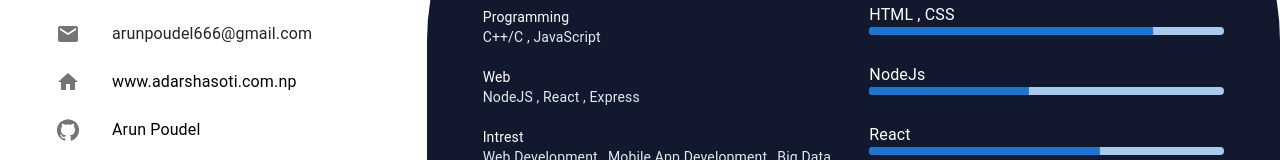
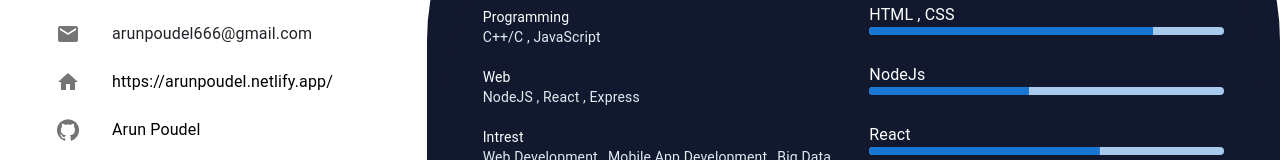
Before and after one commit to kh123sde/PORTFOLIO, a React (Create React App) app: page / in a window 1280 px wide. Shown: the part 639-799 px from the top of the page. Built offline with nearby package versions, Linux system fonts and the light colour scheme; a web font is replaced by a local one.

Commit message:
Update Details.js

```diff
--- a/src/Components/HOMEPGE/Details.js
+++ b/src/Components/HOMEPGE/Details.js
@@ -37,7 +37,7 @@ export default function Details() {
                     <ListItemIcon>
                         <HomeIcon/>
                     </ListItemIcon>
-                    <ListItemText primary="www.adarshasoti.com.np" />
+                    <ListItemText primary="https://arunpoudel.netlify.app/" />
                 </ListItem>
                 </a>
                 <a href="https://github.com/kh123sde"style={{color:"black"}}>
```
